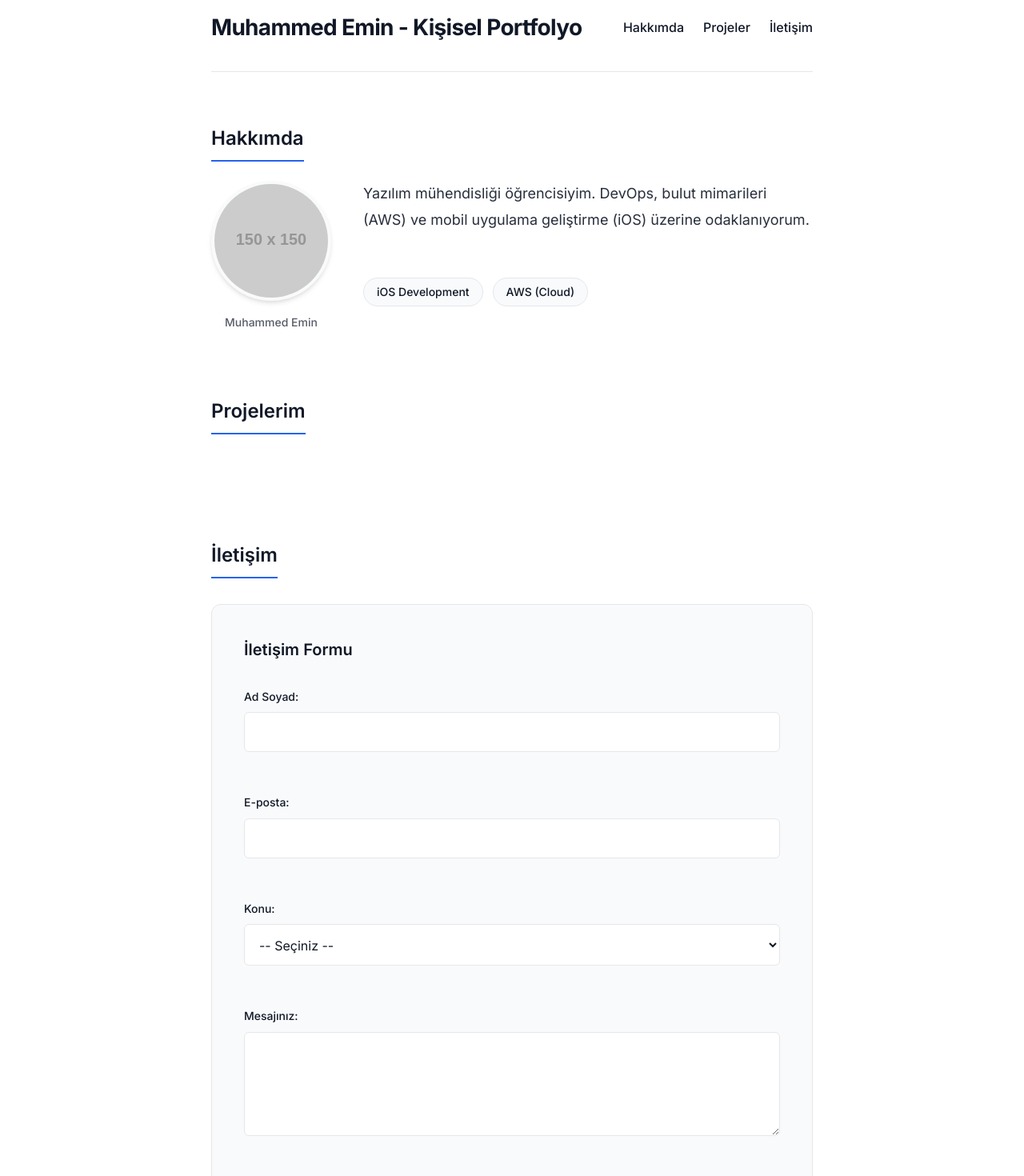
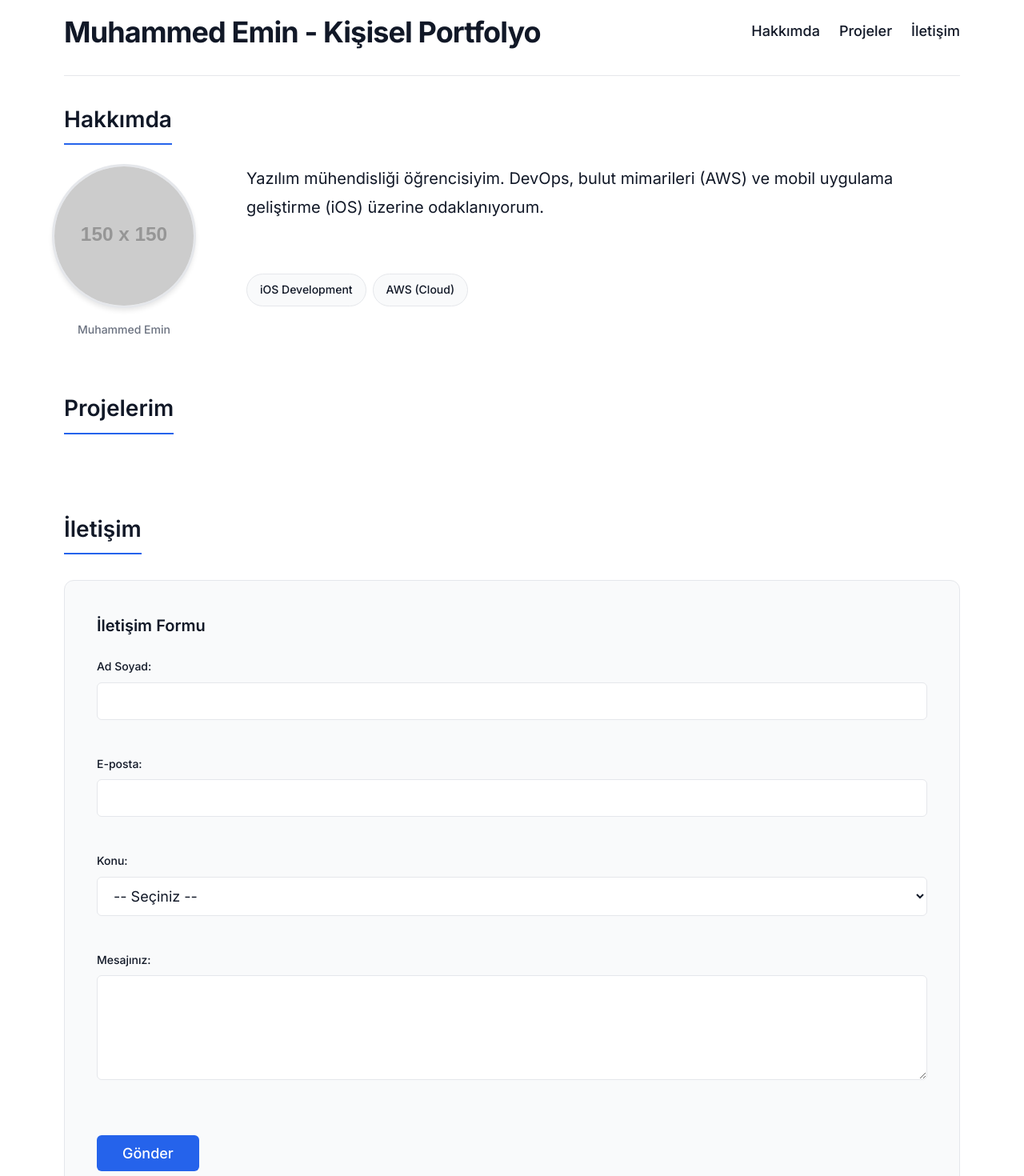
Before and after one commit to muhammedemincmn/web-lab-hello, a React (Vite) app: page / in a window 1280 px wide. Shown: the part 20-1490 px from the top of the page at 80% size. Built offline with nearby package versions, Linux system fonts and the light colour scheme.

Commit message:
feat: add responsive navigation with Flexbox

```diff
--- a/src/App.css
+++ b/src/App.css
@@ -1,195 +1,209 @@
-/* Container */
+/* ============================================
+   APP.CSS — Mobile-First Responsive Layout
+   LAB-3: Flexbox, Grid, Design Tokens
+   ============================================ */
+
+/* ---- Container ---- */
 #root {
-  max-width: 800px;
-  margin: 0 auto;
-  padding: 2rem 1.5rem;
+  width: 100%;
+  padding: var(--space-4);
 }
 
-/* Skip link (accessibility) */
+/* ---- Skip Link (accessibility) ---- */
 .skip-link {
   position: absolute;
-  top: -100px;
+  top: -200px;
   left: 0;
-  background: var(--accent-color);
-  color: #ffffff;
-  padding: 0.5rem 1rem;
+  background: var(--color-primary);
+  color: var(--color-white);
+  padding: var(--space-2) var(--space-4);
   z-index: 100;
   font-weight: 500;
-  border-radius: 0 0 4px 0;
+  border-radius: 0 0 var(--radius-sm) 0;
+  transition: top var(--transition-fast);
 }
 
 .skip-link:focus {
   top: 0;
 }
 
-/* Header & Nav */
+/* ============================================
+   HEADER & NAV — Mobile-First Flexbox
+   ============================================ */
 header {
-  margin-bottom: 4rem;
-  padding-bottom: 2rem;
-  border-bottom: 1px solid var(--border-color);
+  /* Mobile: stacked column */
   display: flex;
   flex-direction: column;
-  gap: 1.5rem;
-}
-
-@media (min-width: 600px) {
-  header {
-    flex-direction: row;
-    justify-content: space-between;
-    align-items: center;
-  }
+  gap: var(--space-4);
+  padding-bottom: var(--space-6);
+  margin-bottom: var(--space-8);
+  border-bottom: 1px solid var(--color-border);
 }
 
 header h1 {
-  font-size: 1.75rem;
+  font-size: var(--font-size-2xl);
   font-weight: 700;
   letter-spacing: -0.025em;
-  color: var(--text-color);
+  color: var(--color-text);
 }
 
+/* Nav — Flexbox, mobile: column → tablet+: row */
 nav ul {
   display: flex;
-  gap: 1.5rem;
+  flex-direction: column;
+  /* mobile: links stacked */
+  gap: var(--space-2);
   flex-wrap: wrap;
 }
 
 nav a {
+  display: inline-block;
+  font-size: var(--font-size-base);
   font-weight: 500;
-  color: var(--text-color);
-  padding: 0.5rem 0;
+  color: var(--color-text);
+  padding: var(--space-2) 0;
   border-bottom: 2px solid transparent;
+  transition: color var(--transition-base), border-color var(--transition-base);
 }
 
 nav a:hover {
-  color: var(--accent-color);
-  border-bottom-color: var(--accent-color);
+  color: var(--color-primary);
+  border-bottom-color: var(--color-primary);
 }
 
-/* Sections */
+/* ============================================
+   MAIN SECTIONS
+   ============================================ */
 section {
-  margin-bottom: 5rem;
+  margin-bottom: var(--space-16);
 }
 
 section h2 {
-  font-size: 1.5rem;
+  font-size: var(--font-size-xl);
   font-weight: 600;
-  margin-bottom: 2rem;
-  color: var(--text-color);
+  margin-bottom: var(--space-8);
+  color: var(--color-text);
   display: inline-block;
-  padding-bottom: 0.5rem;
-  border-bottom: 2px solid var(--accent-color);
+  padding-bottom: var(--space-2);
+  border-bottom: 2px solid var(--color-primary);
 }
 
-/* About Section */
+/* ---- About / Hakkımda ---- */
 #hakkimda {
   display: flex;
   flex-direction: column;
-  gap: 2rem;
-}
-
-@media (min-width: 600px) {
-  #hakkimda {
-    display: grid;
-    grid-template-columns: 150px 1fr;
-    grid-template-areas:
-      "heading heading"
-      "photo text"
-      "photo skills";
-    align-items: start;
-    row-gap: 1.5rem;
-    column-gap: 2.5rem;
-  }
-
-  #hakkimda h2 {
-    grid-area: heading;
-    margin-bottom: 0;
-    justify-self: start;
-  }
-
-  #hakkimda figure {
-    grid-area: photo;
-  }
-
-  #hakkimda p {
-    grid-area: text;
-    margin-bottom: 0;
-  }
-
-  #hakkimda ul {
-    grid-area: skills;
-  }
+  gap: var(--space-6);
 }
 
 figure {
-  width: 150px;
   display: flex;
   flex-direction: column;
   align-items: center;
-  gap: 1rem;
+  gap: var(--space-4);
+  width: 100%;
 }
 
 figure img {
-  width: 150px;
-  height: 150px;
+  width: 120px;
+  height: 120px;
   border-radius: 50%;
   object-fit: cover;
-  background-color: var(--bg-alt);
-  border: 4px solid var(--bg-alt);
-  box-shadow: 0 4px 6px -1px rgba(0, 0, 0, 0.1), 0 2px 4px -1px rgba(0, 0, 0, 0.06);
-}
-
-@media (prefers-color-scheme: dark) {
-  figure img {
-    border-color: var(--border-color);
-  }
+  background-color: var(--color-bg-alt);
+  border: 3px solid var(--color-border);
+  box-shadow: 0 4px 6px -1px rgba(0, 0, 0, 0.1);
 }
 
 figcaption {
-  font-size: 0.875rem;
-  color: var(--text-color);
-  opacity: 0.7;
+  font-size: var(--font-size-sm);
+  color: var(--color-text-muted);
   font-weight: 500;
 }
 
 #hakkimda p {
-  font-size: 1.125rem;
+  font-size: var(--font-size-lg);
   line-height: 1.8;
-  color: var(--text-color);
-  opacity: 0.9;
+  color: var(--color-text);
 }
 
+/* Skill Tags — Flexbox */
 #hakkimda ul {
   display: flex;
-  flex-wrap: wrap;
-  gap: 0.75rem;
+  flex-direction: column;
+  /* mobile: stacked */
+  gap: var(--space-2);
 }
 
 #hakkimda li {
-  background-color: var(--bg-alt);
-  border: 1px solid var(--border-color);
-  padding: 0.375rem 1rem;
-  border-radius: 9999px;
-  font-size: 0.875rem;
+  background-color: var(--color-bg-alt);
+  border: 1px solid var(--color-border);
+  padding: var(--space-2) var(--space-4);
+  border-radius: var(--radius-full);
+  font-size: var(--font-size-sm);
   font-weight: 500;
-  color: var(--text-color);
-  transition: all 0.2s;
+  color: var(--color-text);
+  transition: background-color var(--transition-base);
+  text-align: center;
 }
 
 #hakkimda li:hover {
-  background-color: var(--border-color);
+  background-color: var(--color-border);
 }
 
-/* Projects Placeholder */
-#projeler {
-  min-height: 100px;
+/* ---- Projects / Projelerim ---- */
+#projeler .project-grid {
+  display: grid;
+  grid-template-columns: 1fr;
+  /* mobile: single column */
+  gap: var(--space-6);
 }
 
-/* Form Styles (Flat Design) */
+.project-card {
+  background-color: var(--color-bg-alt);
+  border: 1px solid var(--color-border);
+  border-radius: var(--radius-lg);
+  overflow: hidden;
+  transition: transform var(--transition-base), box-shadow var(--transition-base);
+}
+
+.project-card:hover {
+  transform: translateY(-2px);
+  box-shadow: 0 8px 24px rgba(0, 0, 0, 0.08);
+}
+
+.project-card img {
+  width: 100%;
+  height: 180px;
+  object-fit: cover;
+  display: block;
+}
+
+.project-card-body {
+  padding: var(--space-5);
+}
+
+.project-card-body h3 {
+  font-size: var(--font-size-lg);
+  font-weight: 600;
+  margin-bottom: var(--space-2);
+  color: var(--color-text);
+}
+
+.project-card-body p {
+  font-size: var(--font-size-sm);
+  color: var(--color-text-muted);
+}
+
+/* Projects placeholder (no cards yet) */
+#projeler:not(:has(.project-grid)) {
+  min-height: 80px;
+}
+
+/* ---- Contact Form / İletişim ---- */
 form {
-  background-color: var(--bg-alt);
-  padding: 2.5rem;
-  border-radius: 12px;
-  border: 1px solid var(--border-color);
+  background-color: var(--color-bg-alt);
+  padding: var(--space-6);
+  border-radius: var(--radius-lg);
+  border: 1px solid var(--color-border);
 }
 
 fieldset {
@@ -198,43 +212,43 @@ fieldset {
 }
 
 legend {
-  font-size: 1.25rem;
+  font-size: var(--font-size-lg);
   font-weight: 600;
-  margin-bottom: 2rem;
-  color: var(--text-color);
+  margin-bottom: var(--space-6);
+  color: var(--color-text);
 }
 
 .form-group {
-  margin-bottom: 1.5rem;
+  margin-bottom: var(--space-5);
 }
 
 label {
   display: block;
-  font-size: 0.875rem;
+  font-size: var(--font-size-sm);
   font-weight: 500;
-  margin-bottom: 0.5rem;
-  color: var(--text-color);
+  margin-bottom: var(--space-2);
+  color: var(--color-text);
 }
 
 input,
 select,
 textarea {
   width: 100%;
-  padding: 0.875rem;
+  padding: var(--space-3) var(--space-4);
   font-family: inherit;
-  font-size: 1rem;
-  background-color: var(--bg-color);
-  border: 1px solid var(--border-color);
-  border-radius: 6px;
-  color: var(--text-color);
-  transition: all 0.2s;
+  font-size: var(--font-size-base);
+  background-color: var(--color-bg);
+  border: 1px solid var(--color-border);
+  border-radius: var(--radius-md);
+  color: var(--color-text);
+  transition: border-color var(--transition-base), box-shadow var(--transition-base);
 }
 
 input:focus,
 select:focus,
 textarea:focus {
   outline: none;
-  border-color: var(--accent-color);
+  border-color: var(--color-primary);
   box-shadow: 0 0 0 3px rgba(37, 99, 235, 0.15);
 }
 
@@ -247,28 +261,23 @@ button[type="submit"] {
   display: inline-flex;
   justify-content: center;
   align-items: center;
-  background-color: var(--accent-color);
-  color: #ffffff;
+  width: 100%;
+  /* mobile: full width */
+  background-color: var(--color-primary);
+  color: var(--color-white);
   font-family: inherit;
-  font-size: 1rem;
+  font-size: var(--font-size-base);
   font-weight: 500;
-  padding: 0.875rem 2rem;
+  padding: var(--space-3) var(--space-8);
   border: none;
-  border-radius: 6px;
+  border-radius: var(--radius-md);
   cursor: pointer;
-  transition: all 0.2s;
-  width: 100%;
-  margin-top: 1rem;
-}
-
-@media (min-width: 600px) {
-  button[type="submit"] {
-    width: auto;
-  }
+  margin-top: var(--space-4);
+  transition: background-color var(--transition-base), transform var(--transition-fast);
 }
 
 button[type="submit"]:hover {
-  background-color: var(--accent-hover);
+  background-color: var(--color-primary-hover);
   transform: translateY(-1px);
 }
 
@@ -276,26 +285,149 @@ button[type="submit"]:active {
   transform: translateY(0);
 }
 
-button[type="submit"]:focus {
-  outline: none;
-  box-shadow: 0 0 0 3px rgba(37, 99, 235, 0.3);
+button[type="submit"]:focus-visible {
+  outline: 2px solid var(--color-primary);
+  outline-offset: 2px;
 }
 
 .error-msg {
   display: block;
-  color: #ef4444;
-  font-size: 0.875rem;
-  margin-top: 0.5rem;
+  color: var(--color-error);
+  font-size: var(--font-size-sm);
+  margin-top: var(--space-1);
   min-height: 1.25rem;
 }
 
-/* Footer */
+/* ---- Footer ---- */
 footer {
   text-align: center;
-  padding-top: 3rem;
-  padding-bottom: 2rem;
-  border-top: 1px solid var(--border-color);
-  font-size: 0.875rem;
-  color: var(--text-color);
-  opacity: 0.6;
+  padding-top: var(--space-8);
+  padding-bottom: var(--space-6);
+  border-top: 1px solid var(--color-border);
+  font-size: var(--font-size-sm);
+  color: var(--color-text-muted);
 }
+
+/* ============================================
+   BREAKPOINT: TABLET  ≥ 640px
+   ============================================ */
+@media (min-width: 640px) {
+  #root {
+    padding: var(--space-6);
+  }
+
+  /* Header: side-by-side on tablet+ */
+  header {
+    flex-direction: row;
+    justify-content: space-between;
+    align-items: center;
+  }
+
+  /* Nav links: inline row */
+  nav ul {
+    flex-direction: row;
+    gap: var(--space-6);
+  }
+
+  /* About: Grid layout */
+  #hakkimda {
+    display: grid;
+    grid-template-columns: 150px 1fr;
+    grid-template-areas:
+      "heading heading"
+      "photo   text"
+      "photo   skills";
+    align-items: start;
+    row-gap: var(--space-6);
+    column-gap: var(--space-8);
+  }
+
+  #hakkimda h2 {
+    grid-area: heading;
+    margin-bottom: 0;
+    justify-self: start;
+  }
+
+  #hakkimda figure {
+    grid-area: photo;
+    width: 150px;
+  }
+
+  #hakkimda p {
+    grid-area: text;
+    margin-bottom: 0;
+  }
+
+  #hakkimda ul {
+    grid-area: skills;
+  }
+
+  figure img {
+    width: 150px;
+    height: 150px;
+  }
+
+  /* Skill tags: horizontal row on tablet+ */
+  #hakkimda ul {
+    flex-direction: row;
+    flex-wrap: wrap;
+  }
+
+  #hakkimda li {
+    text-align: left;
+  }
+
+  /* Project grid: 2 columns */
+  #projeler .project-grid {
+    grid-template-columns: repeat(auto-fit, minmax(280px, 1fr));
+  }
+
+  /* Form: full padding */
+  form {
+    padding: var(--space-10);
+  }
+
+  /* Submit btn: auto width on tablet+ */
+  button[type="submit"] {
+    width: auto;
+  }
+}
+
+/* ============================================
+   BREAKPOINT: DESKTOP  ≥ 1024px
+   ============================================ */
+@media (min-width: 1024px) {
+  #root {
+    max-width: 1200px;
+    margin: 0 auto;
+    padding: var(--space-8) var(--space-10);
+  }
+
+  header h1 {
+    font-size: var(--font-size-3xl);
+  }
+
+  section h2 {
+    font-size: var(--font-size-2xl);
+  }
+
+  #hakkimda {
+    grid-template-columns: 180px 1fr;
+    column-gap: var(--space-12);
+  }
+
+  figure img {
+    width: 180px;
+    height: 180px;
+  }
+
+  /* Project grid: 3 columns max on large screens */
+  #projeler .project-grid {
+    grid-template-columns: repeat(auto-fit, minmax(280px, 1fr));
+    gap: var(--space-8);
+  }
+
+  .project-card img {
+    height: 200px;
+  }
+}
--- a/src/index.css
+++ b/src/index.css
@@ -1,26 +1,12 @@
+@import './styles/tokens.css';
 @import url('https://fonts.googleapis.com/css2?family=Inter:wght@400;500;600;700&display=swap');
 
-:root {
-  --bg-color: #ffffff;
-  --text-color: #111827;
-  --accent-color: #2563eb;
-  --accent-hover: #1d4ed8;
-  --border-color: #e5e7eb;
-  --bg-alt: #f9fafb;
-}
-
-@media (prefers-color-scheme: dark) {
-  :root {
-    --bg-color: #0f172a;
-    --text-color: #f8fafc;
-    --accent-color: #3b82f6;
-    --accent-hover: #60a5fa;
-    --border-color: #334155;
-    --bg-alt: #1e293b;
-  }
-}
-
-* {
+/* ============================================
+   BASE RESET & GLOBAL STYLES (Mobile-First)
+   ============================================ */
+*,
+*::before,
+*::after {
   margin: 0;
   padding: 0;
   box-sizing: border-box;
@@ -28,27 +14,35 @@
 
 html {
   scroll-behavior: smooth;
+  font-size: 100%;
 }
 
 body {
   font-family: 'Inter', system-ui, -apple-system, sans-serif;
-  background-color: var(--bg-color);
-  color: var(--text-color);
+  font-size: var(--font-size-base);
+  background-color: var(--color-bg);
+  color: var(--color-text);
   line-height: 1.6;
   -webkit-font-smoothing: antialiased;
   -moz-osx-font-smoothing: grayscale;
 }
 
 a {
-  color: var(--accent-color);
+  color: var(--color-primary);
   text-decoration: none;
-  transition: color 0.2s ease;
+  transition: color var(--transition-base);
 }
 
 a:hover {
-  color: var(--accent-hover);
+  color: var(--color-primary-hover);
 }
 
 ul {
   list-style: none;
 }
+
+/* Focus ring — accessibility */
+:focus-visible {
+  outline: 2px solid var(--color-primary);
+  outline-offset: 2px;
+}
```
